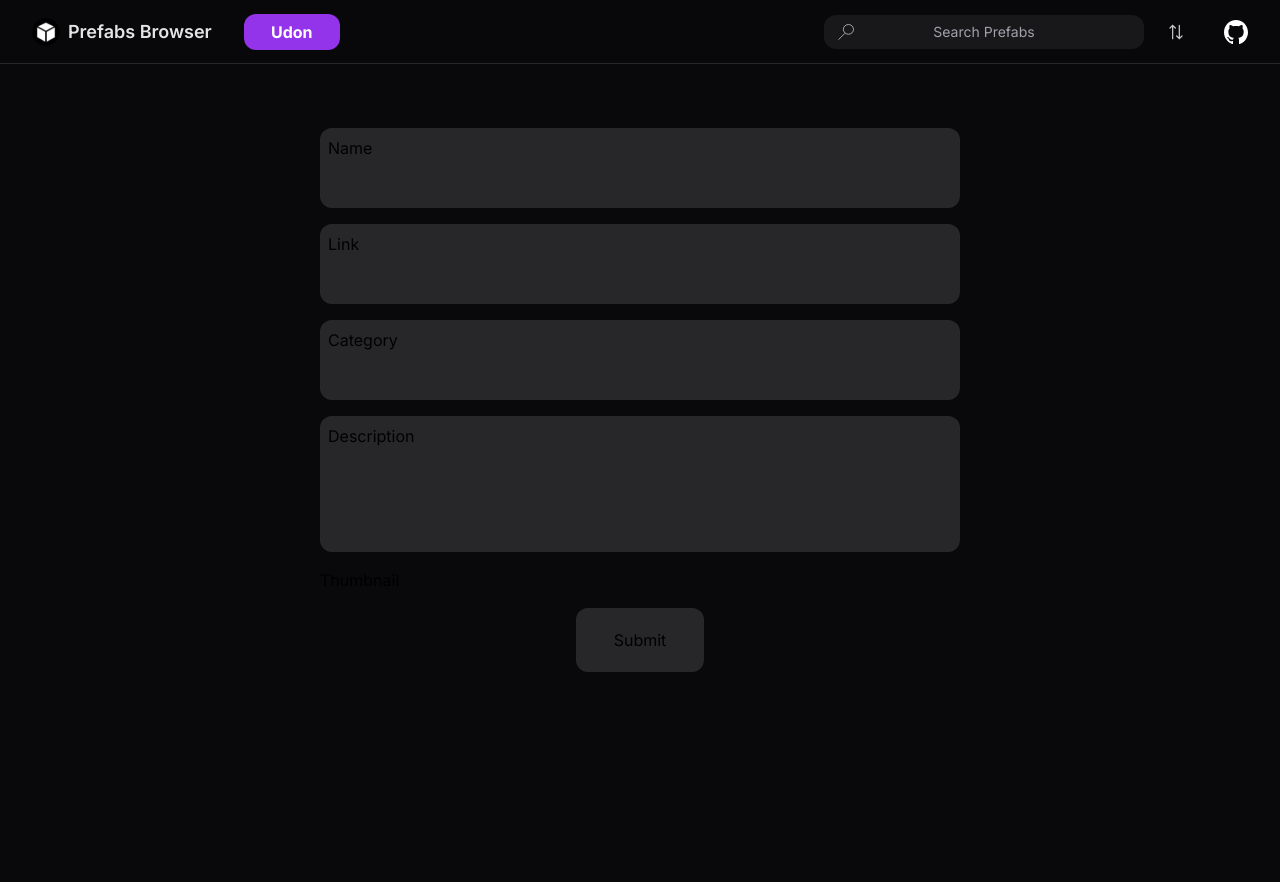
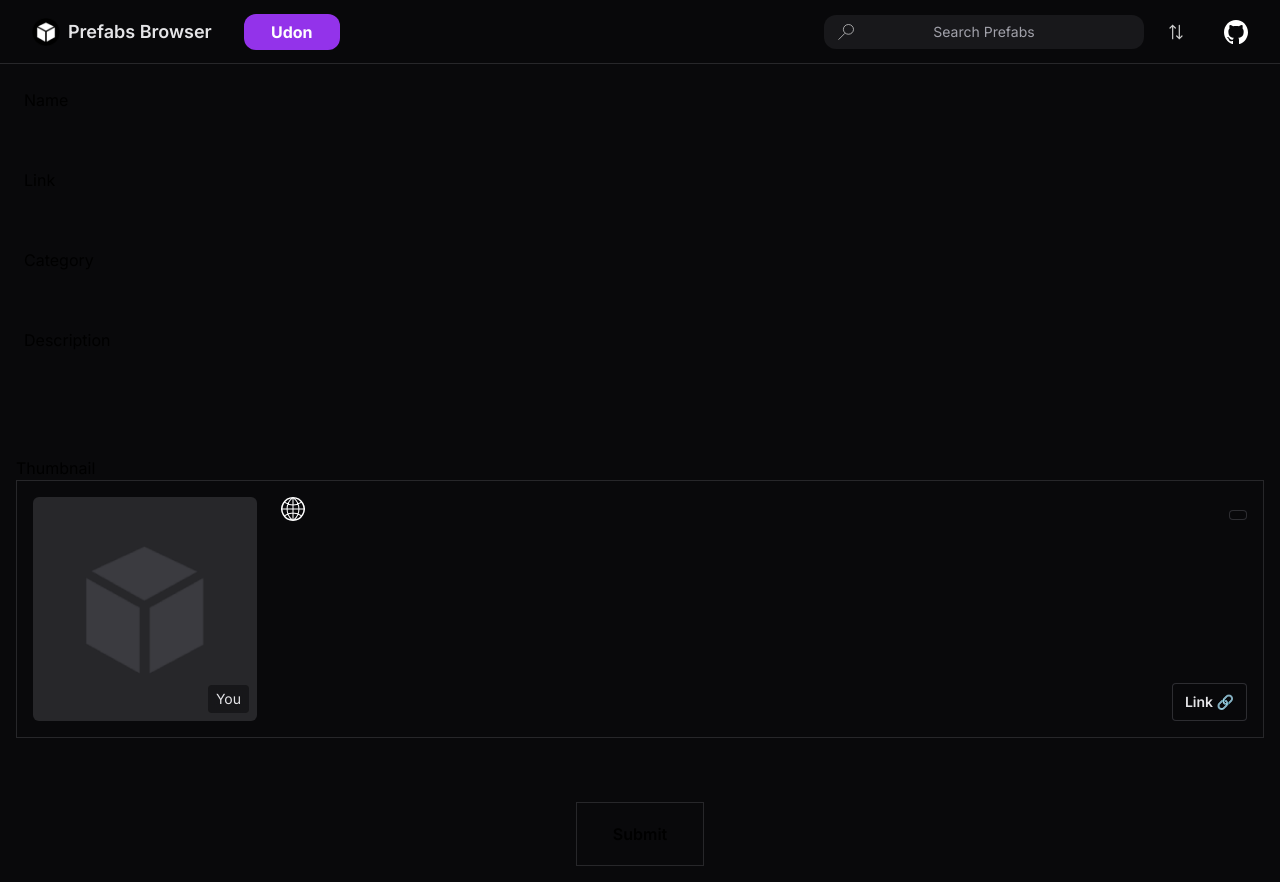
Before and after one commit to z3y/prefabs-browser, a Next.js app in the folder frontend/: page /create in a window 1280 px wide. Before the commit the page ends 800 px from the top, so only its background shows below. Built offline with nearby package versions, Linux system fonts and the light colour scheme.

Commit message:
fix navigation path

```diff
--- a/frontend/app/create/page.tsx
+++ b/frontend/app/create/page.tsx
@@ -1,63 +1,11 @@
 "use client"
 
-import { useState } from "react"
+import CreatePrefab from "@/components/CreatePrefab"
 
 export default function Home() {
-  const [name, setName] = useState("")
-  const [link, setLink] = useState("")
-  const [description, setDescription] = useState("")
-  const [category, setCategory] = useState("")
-
-  const handleSubmit = () => {
-    console.log("creating" + name + link + description + category)
-  }
-
   return (
-    <div className="w-1/2 overflow-auto py-16 mx-auto flex flex-col gap-4">
-      <div className="flex flex-col bg-zinc-800 p-2 rounded-xl">
-        <p>Name</p>
-        <input
-          className="enabled:bg-opacity-0 enabled:bg-black h-10"
-          type="text"
-          name="name"
-          onChange={(e) => setName(e.target.value)}
-        />
-      </div>
-      <div className="flex flex-col bg-zinc-800 p-2 rounded-xl">
-        <p>Link</p>
-        <input
-          className="enabled:bg-opacity-0 enabled:bg-black h-10"
-          type="text"
-          name="link"
-          onChange={(e) => setLink(e.target.value)}
-        />
-      </div>
-      <div className="flex flex-col bg-zinc-800 p-2 rounded-xl">
-        <p>Category</p>
-        <input
-          className="enabled:bg-opacity-0 enabled:bg-black h-10"
-          type="text"
-          name="category"
-          onChange={(e) => setCategory(e.target.value)}
-        />
-      </div>
-      <div className="flex flex-col bg-zinc-800 p-2 rounded-xl">
-        <p>Description</p>
-        <input
-          className="enabled:bg-opacity-0 enabled:bg-black h-24 text-wrap"
-          type="text"
-          name="description"
-          onChange={(e) => setDescription(e.target.value)}
-        />
-      </div>
-      <p>Thumbnail</p>
-
-      <button
-        onClick={handleSubmit}
-        className="bg-zinc-800 rounded-xl h-16 w-32 self-center"
-      >
-        <p>Submit</p>
-      </button>
-    </div>
+    <main className="bg-zinc-950 h-full overflow-auto">
+      <CreatePrefab />
+    </main>
   )
 }
--- a/frontend/components/CategorySelection.tsx
+++ b/frontend/components/CategorySelection.tsx
@@ -1,5 +1,4 @@
 "use client"
-
 
 import { Popover, PopoverButton, PopoverPanel } from "@headlessui/react"
 import { useRouter, useSearchParams } from "next/navigation"
@@ -31,7 +30,7 @@ const CategorySelection = () => {
   const handleCategory = (category: string) => {
     const searchParams = new URLSearchParams(window.location.search)
     searchParams.set("category", category)
-    const newPath = `${window.location.pathname}?${searchParams.toString()}`
+    const newPath = `/?${searchParams.toString()}`
     router.push(newPath)
   }
 
--- /dev/null
+++ b/frontend/components/CreatePrefab.tsx
@@ -0,0 +1,81 @@
+import { useState } from "react"
+import PrefabData from "./Prefab"
+import PrefabListingFull from "./PrefabListingFull"
+
+const CreatePrefab = () => {
+  const [name, setName] = useState("")
+  const [link, setLink] = useState("")
+  const [description, setDescription] = useState("")
+  const [category, setCategory] = useState("")
+
+  const handleSubmit = () => {
+    console.log("creating" + name + link + description + category)
+  }
+
+  const prefab: PrefabData = {
+    id: "test",
+    name: name,
+    creator: "You",
+    category: category,
+    added: "Today",
+    link: link,
+    description: description,
+  }
+
+  return (
+    <div className="flex flex-col p-4 max-w-[1300px] mx-auto">
+      <div className="flex flex-col p-2 ">
+        <p>Name</p>
+        <input
+          className="enabled:bg-opacity-0 enabled:bg-black h-10"
+          type="text"
+          name="name"
+          onChange={(e) => setName(e.target.value)}
+        />
+      </div>
+      <div className="flex flex-col p-2 ">
+        <p>Link</p>
+        <input
+          className="enabled:bg-opacity-0 enabled:bg-black h-10"
+          type="text"
+          name="link"
+          onChange={(e) => setLink(e.target.value)}
+        />
+      </div>
+      <div className="flex flex-col p-2">
+        <p>Category</p>
+        <input
+          className="enabled:bg-opacity-0 enabled:bg-black h-10"
+          type="text"
+          name="category"
+          onChange={(e) => setCategory(e.target.value)}
+        />
+      </div>
+      <div className="flex flex-col p-2">
+        <p>Description</p>
+        <input
+          className="enabled:bg-opacity-0 enabled:bg-black h-24 text-wrap"
+          type="text"
+          name="description"
+          onChange={(e) => setDescription(e.target.value)}
+        />
+      </div>
+      <p>Thumbnail</p>
+
+      <div className="border-t  border-zinc-800">
+        <PrefabListingFull {...prefab} />
+      </div>
+
+      <div className="h-16"></div>
+
+      <button
+        onClick={handleSubmit}
+        className="font-semibold hover:bg-zinc-900 border-zinc-800 border h-16 w-32 self-center"
+      >
+        <p>Submit</p>
+      </button>
+    </div>
+  )
+}
+
+export default CreatePrefab
--- a/frontend/components/PrefabListingFull.tsx
+++ b/frontend/components/PrefabListingFull.tsx
@@ -12,9 +12,7 @@ function Tag(desc: TagDescription) {
   return (
     <div className="w-fit">
       <button
-        onClick={() =>
-          router.push(`${window.location.pathname}?category=${desc.name}`)
-        }
+        onClick={() => router.push(`/?category=${desc.name}`)}
         className=" bg-zinc-950 capitalize hover:bg-blue-600 transition duration-100 bg-opacity-50 text-zinc-200 text-sm p-1 rounded border border-zinc-600 border-opacity-50"
       >
         <p className="pl-1 pr-1">{desc.name}</p>
--- a/frontend/components/SearchOptions.tsx
+++ b/frontend/components/SearchOptions.tsx
@@ -26,7 +26,7 @@ const SearchOptions = () => {
     const searchParams = new URLSearchParams(window.location.search)
     searchText && searchParams.set("name", searchText)
 
-    const newPath = `${window.location.pathname}?${searchParams.toString()}`
+    const newPath = `/?${searchParams.toString()}`
 
     router.push(newPath)
   }
--- a/frontend/components/SortingPopover.tsx
+++ b/frontend/components/SortingPopover.tsx
@@ -11,7 +11,7 @@ const SortingPopover = () => {
   const handleSorting = (sorting: string) => {
     const searchParams = new URLSearchParams(window.location.search)
     searchParams.set("sort", sorting)
-    const newPath = `${window.location.pathname}?${searchParams.toString()}`
+    const newPath = `/?${searchParams.toString()}`
     router.push(newPath)
   }
 
```
